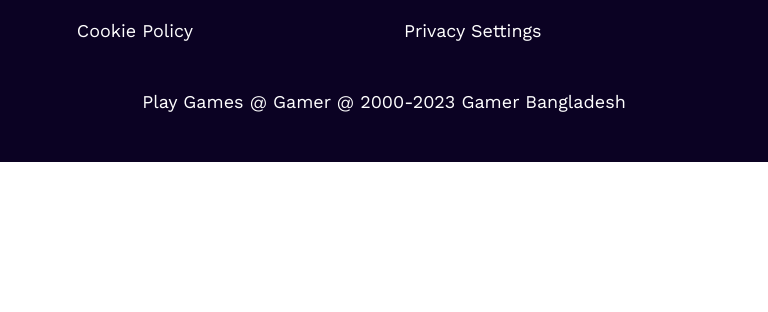
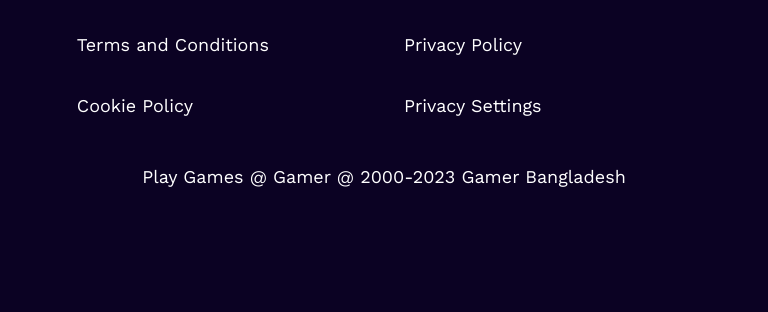
Before and after one commit to Abdul-Baten-Chy/geamer-web, a plain HTML site: page index.html in a window 768 px wide. Shown: the part 6052-6364 px from the top of the page. Before the commit the page ends 6214 px from the top, so only its background shows below. Drawn offline with nearby package versions, Linux system fonts and the light colour scheme.

Commit message:
complete the project

```diff
--- a/styles.css
+++ b/styles.css
@@ -557,6 +557,13 @@
         text-align: center;
         margin: 50px 0;
     }
+    footer>section{
+        display: flex;
+        flex-direction: column;
+        justify-content: center;
+        min-height: 700px;
+    }
+
     .grid-container {
         width:100%;
         grid-template-columns: repeat(3, 1fr);
```
